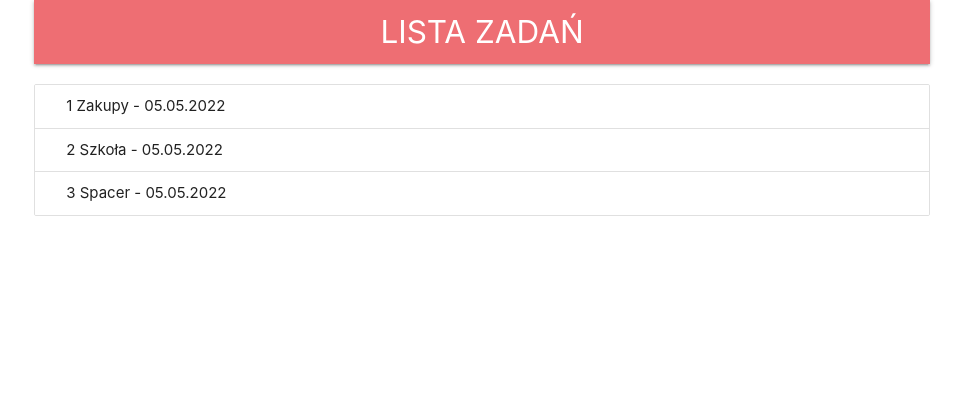
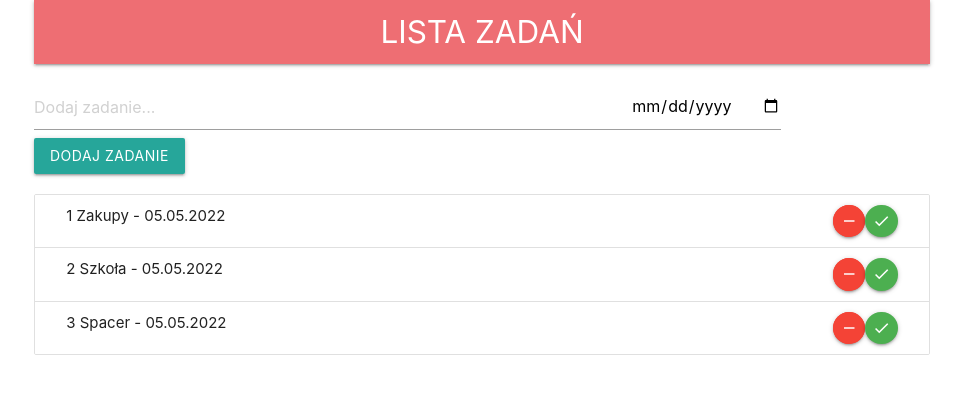
Before and after one commit to himxx/todos-list, an Angular app: page / in a window 1280 px wide. Shown: the top 394 px of the page, without its empty margins (158-1121 px from the left). Built offline with nearby package versions, Linux system fonts and the light colour scheme; data requests are answered from the project's data file.

Commit message:
created button and form component

```diff
--- a/src/app/app.component.html
+++ b/src/app/app.component.html
@@ -1,4 +1,6 @@
 <div class="container">
   <app-header title="Lista zadań"></app-header>
+  <app-form></app-form>
   <app-todos></app-todos>
+
 </div>
--- a/src/app/app.module.ts
+++ b/src/app/app.module.ts
@@ -6,13 +6,17 @@ import { AppComponent } from './app.component';
 import { HeaderComponent } from './components/header/header.component';
 import { TodosComponent } from './components/todos/todos.component';
 import { TodoComponent } from './components/todo/todo.component';
+import { ButtonComponent } from './components/button/button.component';
+import { FormComponent } from './components/form/form.component';
 
 @NgModule({
   declarations: [
     AppComponent,
     HeaderComponent,
     TodosComponent,
-    TodoComponent
+    TodoComponent,
+    ButtonComponent,
+    FormComponent
   ],
   imports: [
     BrowserModule,
--- /dev/null
+++ b/src/app/components/button/button.component.html
@@ -0,0 +1,3 @@
+<button [class]="customClasses">
+    <ng-content></ng-content>
+</button>
--- /dev/null
+++ b/src/app/components/button/button.component.ts
@@ -0,0 +1,17 @@
+import { Component, OnInit, Input } from '@angular/core';
+
+@Component({
+  selector: 'app-button',
+  templateUrl: './button.component.html',
+  styleUrls: ['./button.component.css']
+})
+export class ButtonComponent implements OnInit {
+
+  @Input() customClasses!:string;
+
+  constructor() { }
+
+  ngOnInit(): void {
+  }
+
+}
--- /dev/null
+++ b/src/app/components/form/form.component.html
@@ -0,0 +1,5 @@
+<div class="row">
+    <input type="text" class="col s8" placeholder="Dodaj zadanie...">
+    <input type="date" class="col s2">
+    <app-button customClasses="btn small">Dodaj zadanie</app-button>
+</div>
--- /dev/null
+++ b/src/app/components/form/form.component.ts
@@ -0,0 +1,15 @@
+import { Component, OnInit } from '@angular/core';
+
+@Component({
+  selector: 'app-form',
+  templateUrl: './form.component.html',
+  styleUrls: ['./form.component.css']
+})
+export class FormComponent implements OnInit {
+
+  constructor() { }
+
+  ngOnInit(): void {
+  }
+
+}
--- a/src/app/components/todo/todo.component.html
+++ b/src/app/components/todo/todo.component.html
@@ -2,4 +2,12 @@
     <span class="col s10">
         {{index + 1}} {{task.text}} - {{task.date}}
     </span>
+    <div class="col s2 right-align">
+        <app-button customClasses="btn-floating btn-small red">
+            <i class="material-icons red ">remove</i>
+        </app-button>
+        <app-button customClasses="btn-floating btn-small green">
+            <i class="material-icons ">check</i>
+        </app-button>
+    </div>
 </li>
--- a/src/app/components/todos/todos.component.html
+++ b/src/app/components/todos/todos.component.html
@@ -1,4 +1,5 @@
 
 <ul class="collection">
     <app-todo [todos]="todos"></app-todo>
+
 </ul>
--- a/src/index.html
+++ b/src/index.html
@@ -6,6 +6,10 @@
   <base href="/">
   <meta name="viewport" content="width=device-width, initial-scale=1">
   <link rel="icon" type="image/x-icon" href="favicon.ico">
+  <link
+      href="https://fonts.googleapis.com/icon?family=Material+Icons"
+      rel="stylesheet"
+    />
 </head>
 <body>
   <app-root></app-root>
```
Also changed, not shown: src/app/components/button/button.component.css (added), src/app/components/form/form.component.css (added), 2 other files (tests, documents, lock files or other folders).
